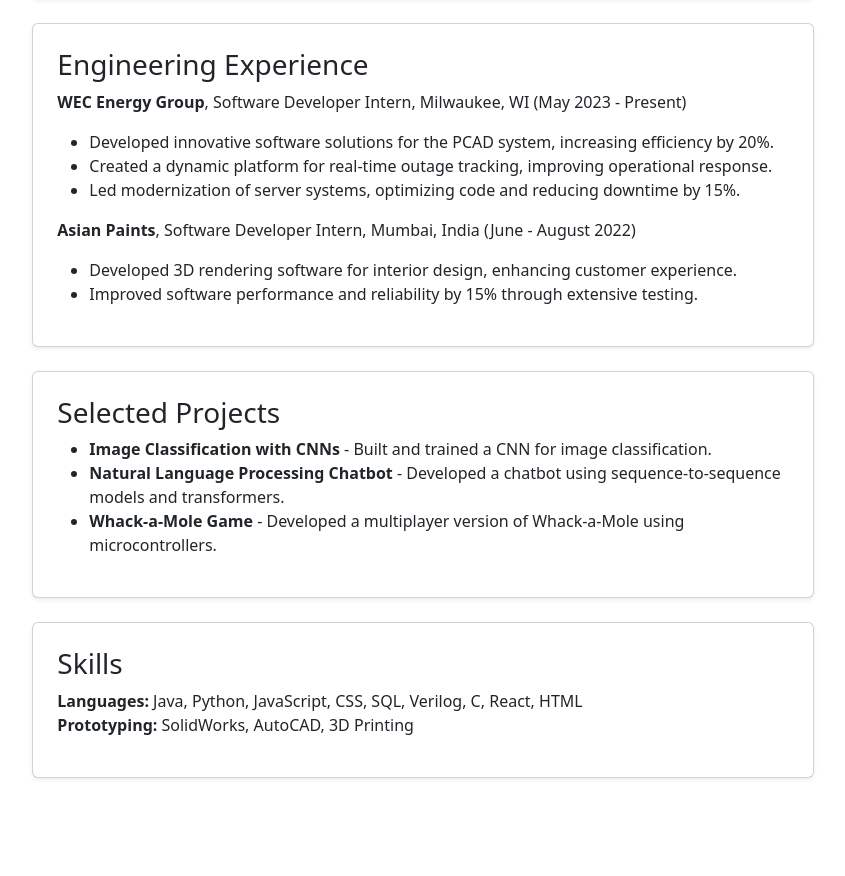
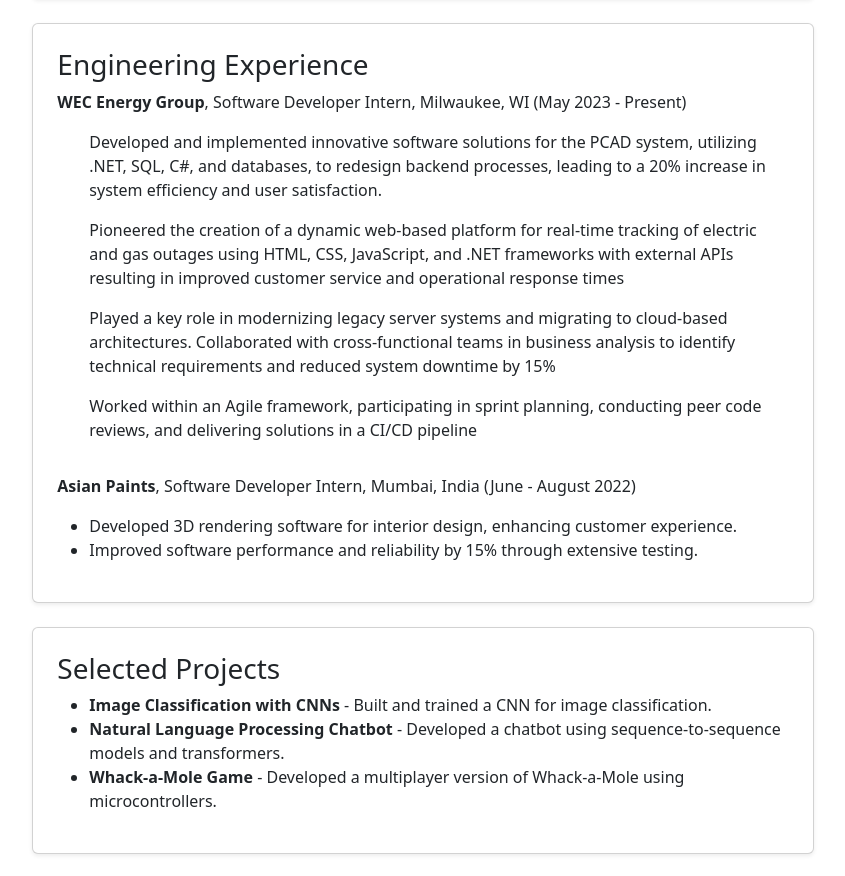
Before and after one commit to ayushrjadhav/ayushrjadhav.github.io, a React (Vite) app: page /About in a window 1280 px wide. Shown: the part 1481-2357 px from the top of the page, without its empty margins (217-1062 px from the left). Before the commit the page ends 2307 px from the top, so only its background shows below. Built offline with nearby package versions, Linux system fonts and the light colour scheme.

Commit message:
updated education on about page part 4

```diff
--- a/src/components/AboutPage.jsx
+++ b/src/components/AboutPage.jsx
@@ -81,11 +81,11 @@
             <p>Email: <a href="mailto:arjadhav@wisc.edu">arjadhav@wisc.edu</a></p>
             <p>
               Connect with me on: &nbsp;
-              <a href="https://linkedin.com/in/your-profile" target="_blank" rel="noopener noreferrer">
+              <a href="https://www.linkedin.com/in/ayush-jadhav-227590227/" target="_blank" rel="noopener noreferrer">
                 <FaLinkedin size={24} />
               </a>
               &nbsp;&nbsp;
-              <a href="https://instagram.com/your-profile" target="_blank" rel="noopener noreferrer">
+              <a href="https://www.instagram.com/ayush_jadhav14/" target="_blank" rel="noopener noreferrer">
                 <FaInstagram size={24} />
               </a>
             </p>
@@ -114,9 +114,10 @@
             <h3>Engineering Experience</h3>
             <p><strong>WEC Energy Group</strong>, Software Developer Intern, Milwaukee, WI (May 2023 - Present)</p>
             <ul>
-              <li>Developed innovative software solutions for the PCAD system, increasing efficiency by 20%.</li>
-              <li>Created a dynamic platform for real-time outage tracking, improving operational response.</li>
-              <li>Led modernization of server systems, optimizing code and reducing downtime by 15%.</li>
+              <p>Developed and implemented innovative software solutions for the PCAD system, utilizing .NET, SQL, C#, and databases, to redesign backend processes, leading to a 20% increase in system efficiency and user satisfaction.</p>
+              <p>Pioneered the creation of a dynamic web-based platform for real-time tracking of electric and gas outages using HTML, CSS, JavaScript, and .NET frameworks with external APIs resulting in improved customer service and operational response times</p>
+              <p>Played a key role in modernizing legacy server systems and migrating to cloud-based architectures. Collaborated with cross-functional teams in business analysis to identify technical requirements and reduced system downtime by 15%</p>
+              <p>Worked within an Agile framework, participating in sprint planning, conducting peer code reviews, and delivering solutions in a CI/CD pipeline</p>
             </ul>
 
             <p><strong>Asian Paints</strong>, Software Developer Intern, Mumbai, India (June - August 2022)</p>
```
Also changed, not shown: 3 other files (tests, documents, lock files or other folders).
